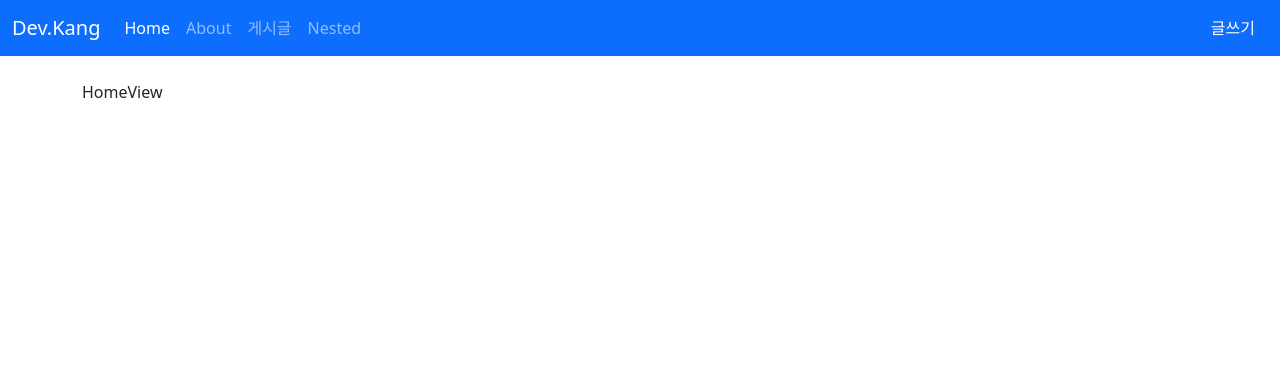
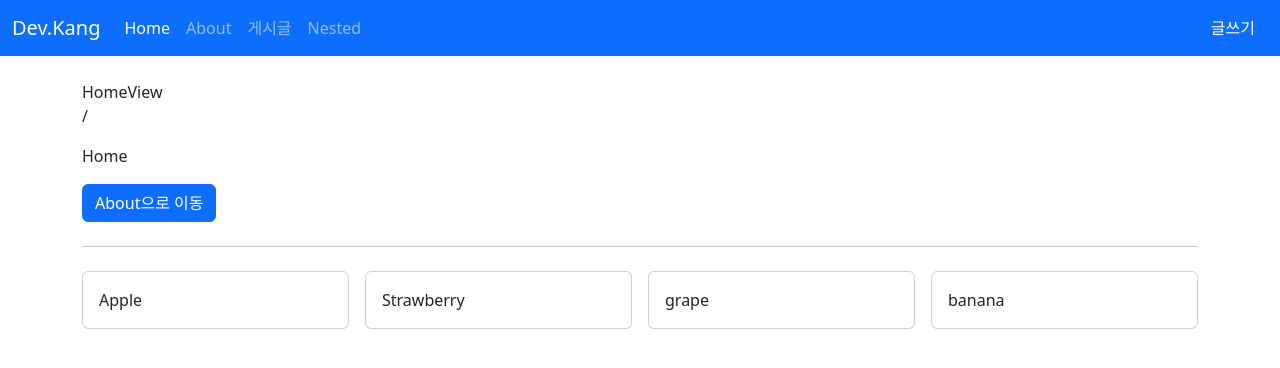
Before and after one commit to Kang-Seonggyu/vue-from_basic_to_actual, a Vue app: page / in a window 1280 px wide. Shown: the top 368 px of the page. Built offline with nearby package versions, Linux system fonts and the light colour scheme.

Commit message:
minor : HomeView 수정

```diff
--- a/src/views/HomeView.vue
+++ b/src/views/HomeView.vue
@@ -1,13 +1,26 @@
 <template>
 	<div>HomeView</div>
+	<p>{{ $route.path }}</p>
+	<p>{{ $route.name }}</p>
+	<button class="btn btn-primary" @click="goAboutPage">About으로 이동</button>
+	<hr class="my-4" />
+	<AppGrid :items="items" v-slot="{ item }" col-class="col-3">
+		<AppCard>{{ item }}</AppCard>
+	</AppGrid>
 </template>
 
-<script>
-export default {
-	setup() {
-		return {};
-	},
+<script setup>
+import AppCard from '@/components/AppCard.vue';
+import AppGrid from '@/components/AppGrid.vue';
+import { ref } from 'vue';
+import { useRouter } from 'vue-router';
+
+const router = useRouter();
+const goAboutPage = () => {
+	router.push('/about');
 };
+
+const items = ref(['Apple', 'Strawberry', 'grape', 'banana']);
 </script>
 
 <style lang="scss" scoped></style>
```
